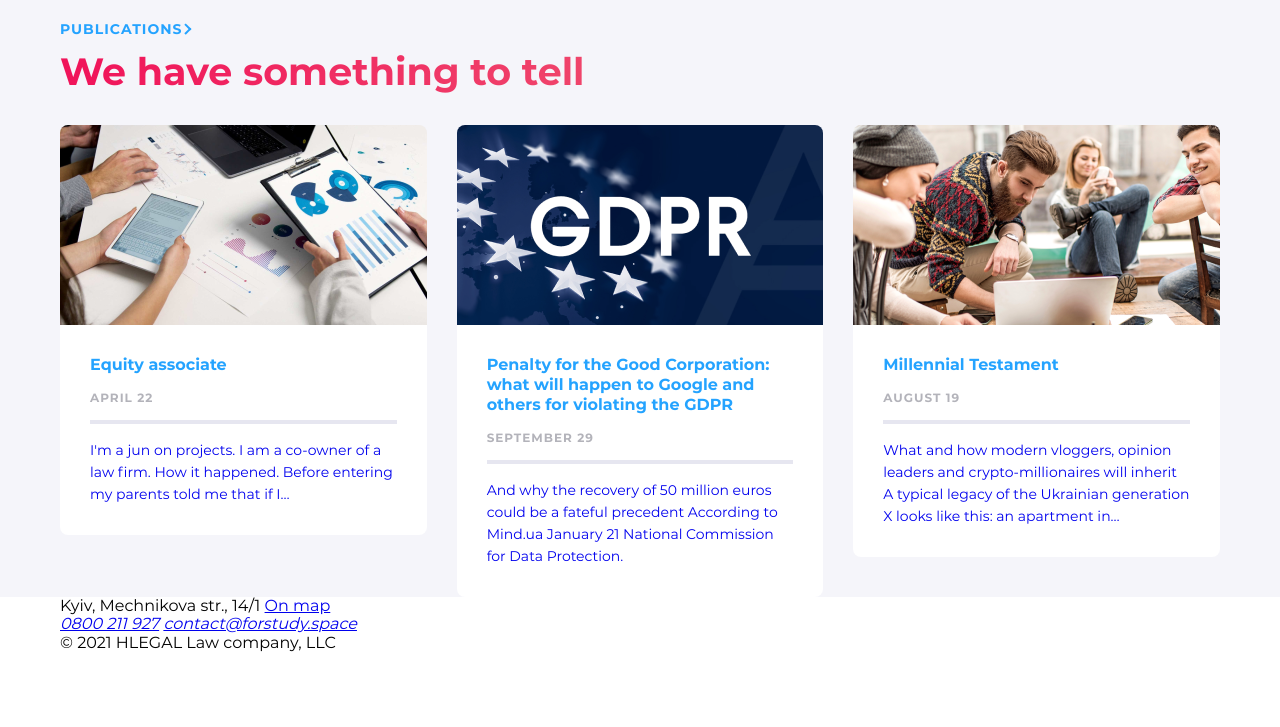
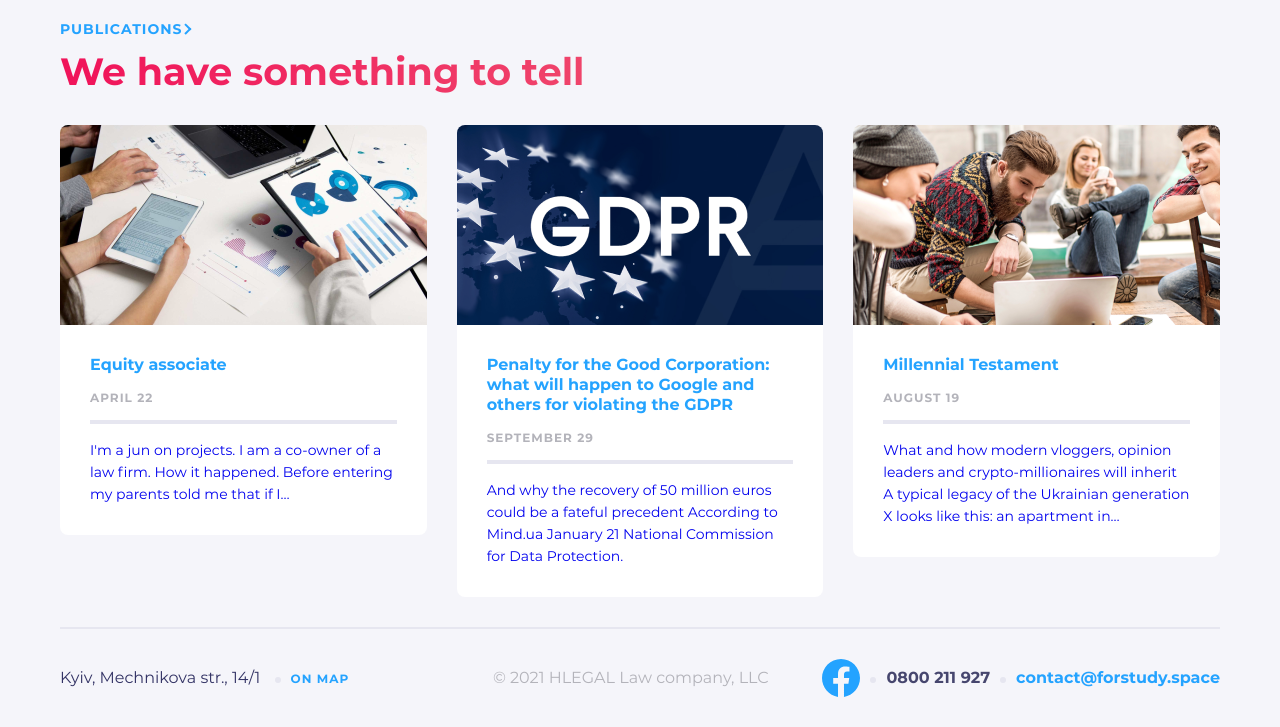
Before and after one commit to Vitalii-Fed/hlegal, a website: page index.html in a window 1280 px wide. Shown: the part 2053-2780 px from the top of the page. Before the commit the page ends 2705 px from the top, so only its background shows below. Drawn offline with Linux system fonts and the light colour scheme; files whose address does not match are found by name.

Commit message:
start section footer

```diff
--- a/index.html
+++ b/index.html
@@ -169,23 +169,29 @@
             </div>
         </section>
     </main>
-    <footer>
+    <footer class="container-footer">
         <div class="wrapper">
             <div class="footer">
+                <div class="footer__container">
+                    <div class="footer__address-container">
                         <span class="footer__address">
                             Kyiv, Mechnikova str., 14/1
                         </span>
                         <a href="#" class="footer__map">On map</a>
+                    </div>
+                    <div class="footer__icon-container">
                         <div class="footer__icon"></div>
-                <address>
-                    <a href="tel:0800211927" class="footer__number">0800 211 927</a>
+                        <address class="footer__contacts">
+                            <a href="tel:0800211927" class="footer__phone">0800 211 927</a>
                             <a href="mailto:contact@forstudy.space" class="footer__mail">contact@forstudy.space</a>
                         </address>
+                    </div>
                     <span class="footer__license">
                         © 2021 HLEGAL Law company, LLC
                     </span>
                 </div>
             </div>
+        </div>
     </footer>
 </body>
 </html>
--- a/scss/footer/_footer.scss
+++ b/scss/footer/_footer.scss
@@ -0,0 +1,178 @@
+.container-footer {
+    padding: 30px 0 30px 0;
+    background: #F5F5FA;
+}
+
+.footer {
+    display: flex;
+    flex-direction: column;
+    align-items: center;
+
+    &::before {
+        content: '';
+        background: #E6E6F0;
+        height: 2px;
+        width: 100%;
+        display: block;
+        margin-bottom: 30px;
+    }
+
+    &__container {
+        display: flex;
+        flex-direction: column;
+        align-items: center;
+        width: 100%;
+    }
+
+    &__address {
+        @include font(16px, 20px);
+        color: #323264;
+    }
+
+    &__map {
+        @include font(12px, 15px);
+        font-weight: 700;
+        letter-spacing: 1px;
+        text-transform: uppercase;
+        color: #24A3FF;
+        text-decoration: none;
+        margin: 10px 0 20px 0;
+    }
+
+    &__icon {
+        background-image: url(../images/footer/fb_icon.svg);
+        background-repeat: no-repeat;
+        background-position: center;
+        background-size: cover;
+        width: 38px;
+        height: 38px;
+        position: relative;
+    }
+
+    &__contacts {
+        display: flex;
+        flex-direction: column;
+        align-items: center;
+        margin: 10px 0 30px 0;
+    }
+
+    &__phone {
+        @include font(16px, 20px);
+        font-weight: 700;
+        text-align: right;
+        color: #46466E;
+        text-decoration: none;
+        font-style: normal;
+    }
+
+    &__mail {
+        @include font(16px, 20px);
+        font-weight: 700;
+        color: #24A3FF;
+        text-decoration: none;
+        font-style: normal;
+        margin-top: 10px;
+    }
+
+    &__license {
+        @include font(16px, 20px);
+        text-align: center;
+        color: #B3B3BA;
+    }
+}
+
+@media (min-width: 768px) {
+    .footer {
+        flex-direction: row;
+        flex-wrap: wrap;
+
+        &__container {
+            justify-content: space-between;
+            flex-direction: row;
+            flex-wrap: wrap;
+        }
+
+        &__address-container {
+            margin-right: 90px;
+        }
+
+        &__icon-container {
+            order: 1;
+            display: flex;
+            justify-content: center;
+        }
+
+        &__contacts {
+            flex-direction: row;
+            margin: 0;
+        }
+
+        &__phone {
+
+            &::before {
+                content: '';
+                background: #E6E6F0;
+                height: 6px;
+                width: 6px;
+                display: inline-block;
+                margin: 0 10px 0 10px;
+                border-radius: 50%;
+            }
+        }
+
+        &__mail {
+            margin: 0;
+
+            &::before {
+                content: '';
+                background: #E6E6F0;
+                height: 6px;
+                width: 6px;
+                display: inline-block;
+                margin: 0 10px 0 10px;
+                border-radius: 50%;
+            }
+        }
+
+        &__map {
+                &::before {
+                content: '';
+                background: #E6E6F0;
+                height: 6px;
+                width: 6px;
+                display: inline-block;
+                margin: 0 10px 0 10px;
+                border-radius: 50%;
+            }
+        }
+
+
+        // &__container {
+        //     align-items: flex-start;
+        // }
+
+        // &__license {
+        //     position: absolute;
+        //     top: 35px;
+        //     right: 0;
+        // }
+
+        // &__contacts {
+        //     flex-direction: row;
+        // }
+
+        // &__mail {
+        //     margin: 0;
+
+        //     &::before {
+        //         content: '';
+        //         background: #E6E6F0;
+        //         height: 6px;
+        //         width: 6px;
+        //         display: inline-block;
+        //         margin: 0 10px 0 10px;
+        //         border-radius: 50%;
+        //     }
+        // }
+    }
+}
```
Also changed, not shown: css/style.css, images/footer/fb_icon.svg (added). Lines whose indentation alone changed are shown as unchanged.
